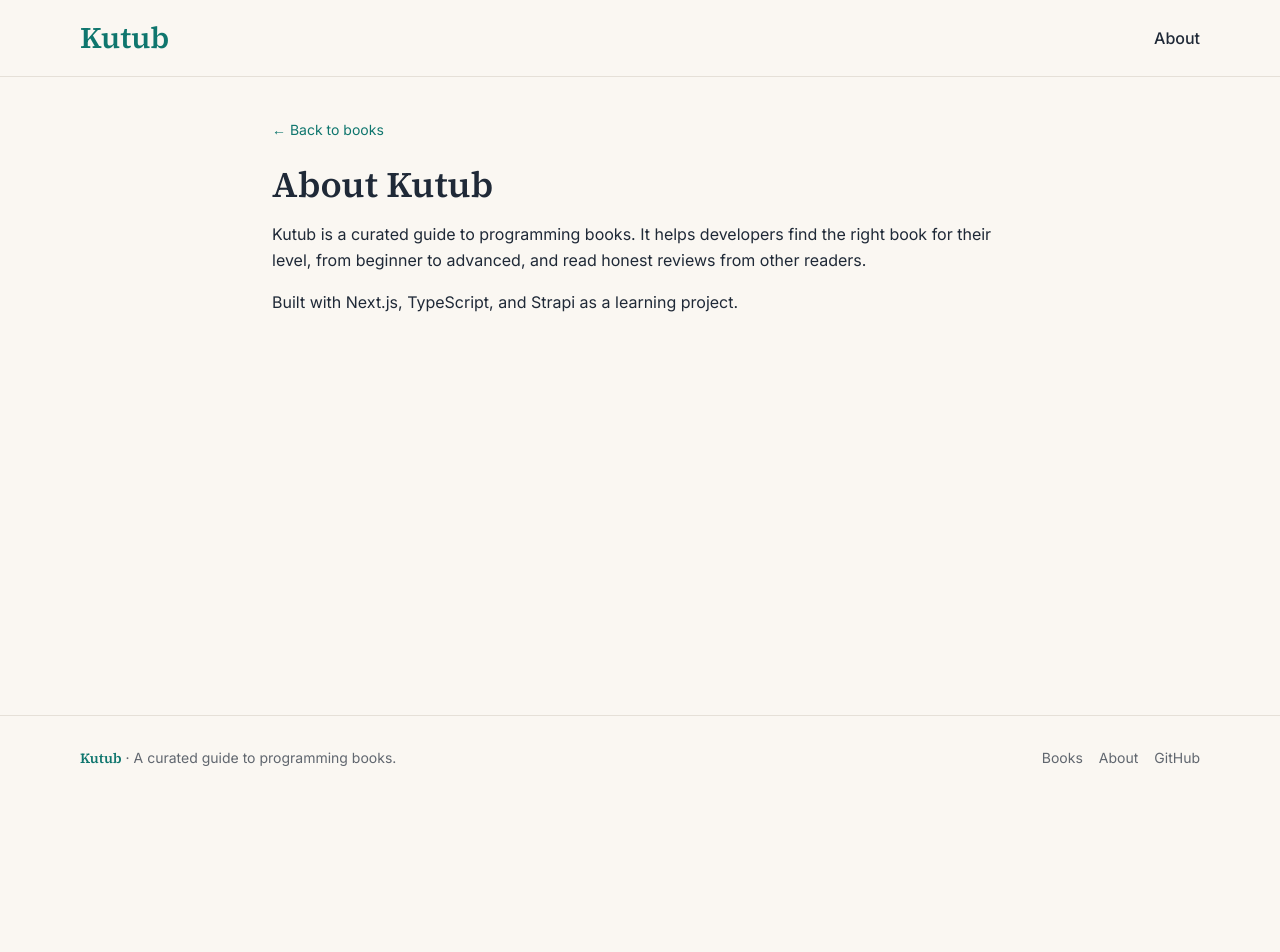
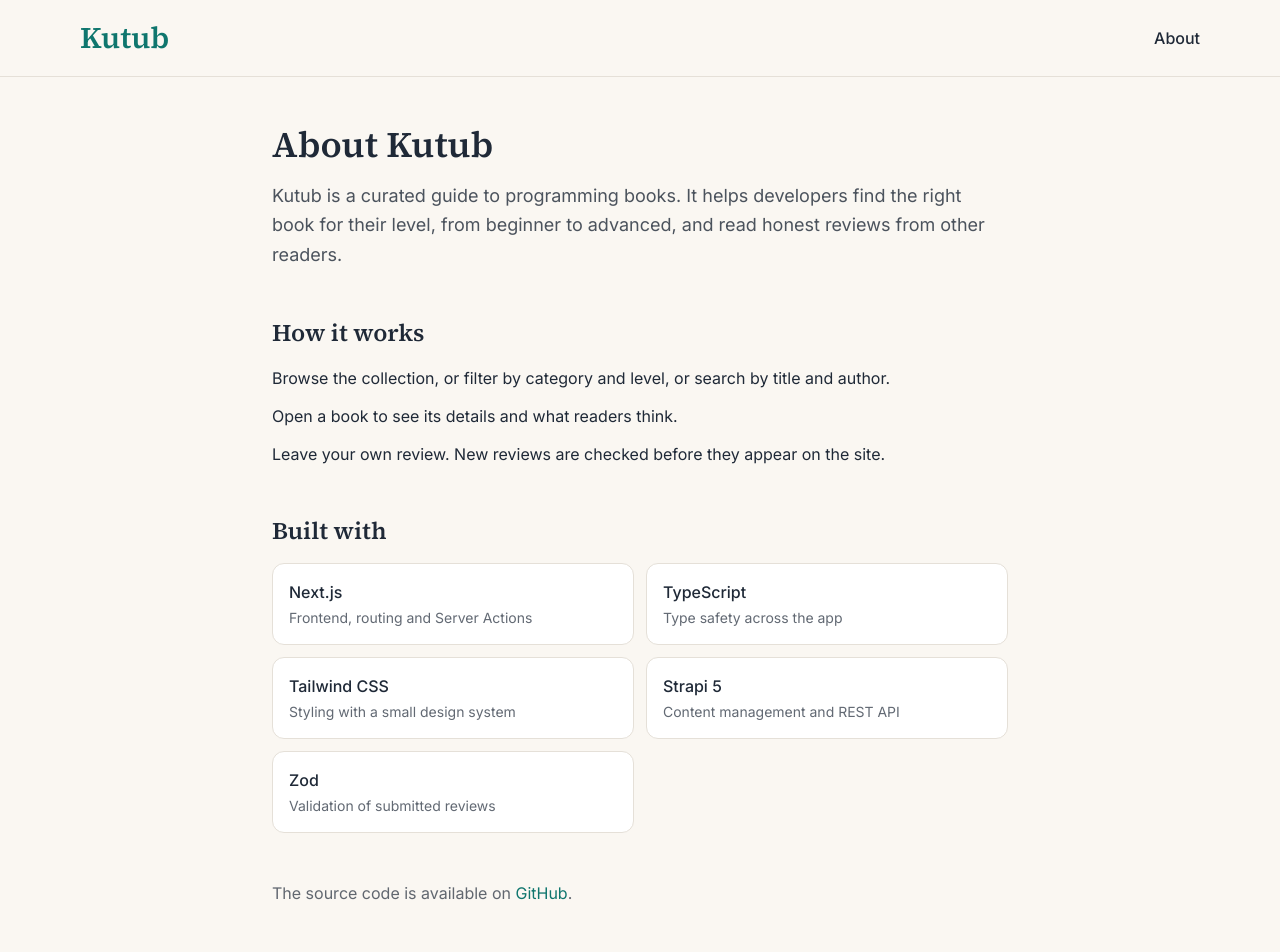
Before and after one commit to fares72r/Kutub, a Next.js app in the folder frontend/: page /about in a window 1280 px wide. Shown: the top 952 px of the page. Before the commit the page ends 800 px from the top, so only its background shows below. Built offline with nearby package versions, Linux system fonts and the light colour scheme.

Commit message:
feat(frontend): improve about page

```diff
--- a/frontend/src/app/about/page.tsx
+++ b/frontend/src/app/about/page.tsx
@@ -1,26 +1,64 @@
-import Link from "next/link";
-
 export const metadata = {
   title: "About | Kutub",
+  description: "What Kutub is and how it was built.",
 };
+
+const stack = [
+  { name: "Next.js", role: "Frontend, routing and Server Actions" },
+  { name: "TypeScript", role: "Type safety across the app" },
+  { name: "Tailwind CSS", role: "Styling with a small design system" },
+  { name: "Strapi 5", role: "Content management and REST API" },
+  { name: "Zod", role: "Validation of submitted reviews" },
+];
 
 export default function AboutPage() {
   return (
-    <main className="mx-auto max-w-3xl px-4 py-10">
-      <Link href="/" className="text-sm text-primary hover:underline">
-        ← Back to books
-      </Link>
+    <main className="mx-auto max-w-3xl px-4 py-12">
+      <h1 className="font-serif text-4xl font-semibold">About Kutub</h1>
 
-      <h1 className="mt-6 font-serif text-4xl font-semibold">About Kutub</h1>
-
-      <p className="mt-4 leading-relaxed">
+      <p className="mt-4 text-lg leading-relaxed text-foreground/80">
         Kutub is a curated guide to programming books. It helps developers find
         the right book for their level, from beginner to advanced, and read
         honest reviews from other readers.
       </p>
 
-      <p className="mt-4 leading-relaxed">
-        Built with Next.js, TypeScript, and Strapi as a learning project.
+      <h2 className="mt-12 font-serif text-2xl font-semibold">How it works</h2>
+      <ul className="mt-4 space-y-3 leading-relaxed">
+        <li>
+          Browse the collection, or filter by category and level, or search by
+          title and author.
+        </li>
+        <li>Open a book to see its details and what readers think.</li>
+        <li>
+          Leave your own review. New reviews are checked before they appear on
+          the site.
+        </li>
+      </ul>
+
+      <h2 className="mt-12 font-serif text-2xl font-semibold">Built with</h2>
+      <ul className="mt-4 grid gap-3 sm:grid-cols-2">
+        {stack.map((item) => (
+          <li
+            key={item.name}
+            className="rounded-xl border border-border bg-white p-4"
+          >
+            <p className="font-medium">{item.name}</p>
+            <p className="mt-1 text-sm text-foreground/70">{item.role}</p>
+          </li>
+        ))}
+      </ul>
+
+      <p className="mt-12 text-foreground/70">
+        The source code is available on{" "}
+        <a
+          href="https://github.com/fares72r/Kutub"
+          target="_blank"
+          rel="noopener noreferrer"
+          className="text-primary hover:underline"
+        >
+          GitHub
+        </a>
+        .
       </p>
     </main>
   );
```
